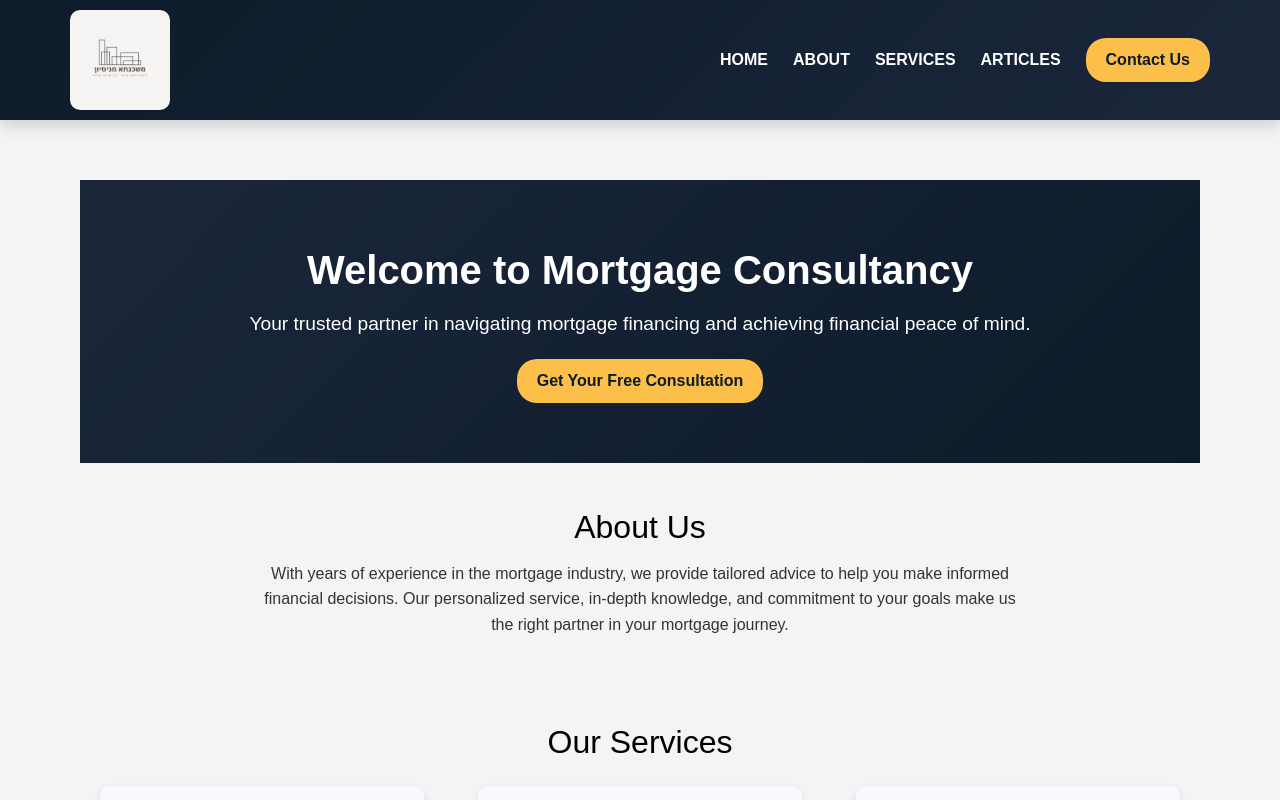
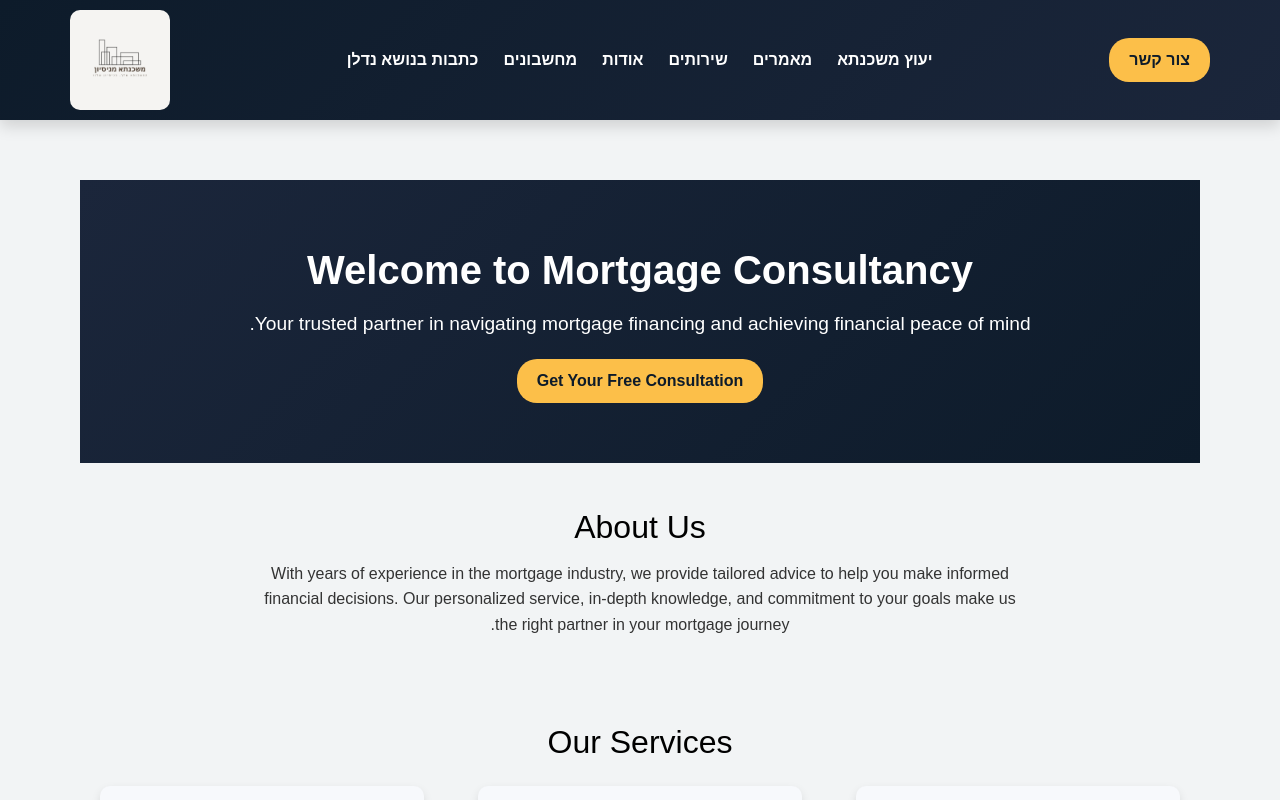
Before and after one commit to aviadazriel/special-web, a React (Create React App) app in the folder client/: page / in a window 1280 px wide. Shown: the top 800 px of the page. Built offline with nearby package versions, Linux system fonts and the light colour scheme; grey boxes are pictures that could not be loaded.

Commit message:
add global style

```diff
--- a/client/src/App.js
+++ b/client/src/App.js
@@ -9,12 +9,15 @@ import Services from './pages/Services';
 import Contact from './pages/Contact';
 import ArticlePage from './pages/ArticlePage';
 import ArticleDetail from './pages/ArticleDetail';
+import GlobalStyles from './GlobalStyles';
 
 
 function App() {
+
   return (
     <Router>
       <PageWrapper>
+      <GlobalStyles />
         <Header />
         <MainContent>
           <Routes>
--- /dev/null
+++ b/client/src/GlobalStyles.js
@@ -0,0 +1,15 @@
+// GlobalStyles.js
+import { createGlobalStyle } from 'styled-components';
+
+const GlobalStyles = createGlobalStyle`
+  body {
+    direction: rtl;
+    text-align: right;
+    font-family: 'Alef', sans-serif; /* Use a font suitable for Hebrew */
+    margin: 0;
+    padding: 0;
+    box-sizing: border-box;
+  }
+`;
+
+export default GlobalStyles;
--- a/client/src/components/Header.js
+++ b/client/src/components/Header.js
@@ -2,27 +2,31 @@ import React, { useState } from 'react';
 import { Link } from 'react-router-dom';
 import styled from 'styled-components';
 import ContactModal from './ContactModal';
-
 
 const Header = () => {
   const [isModalOpen, setIsModalOpen] = useState(false);
   return (
     <HeaderContainer>
       <Nav>
+        <CTAButton onClick={() => setIsModalOpen(true)}>צור קשר</CTAButton>
+
+        <NavLinks>
+        <StyledLink to="/">יעוץ משכנתא</StyledLink>
+        <StyledLink to="/articles">מאמרים</StyledLink>
+
+          <StyledLink to="/services">שירותים</StyledLink>
+          <StyledLink to="/about">אודות</StyledLink>
+
+          <StyledLink to="/about">מחשבונים</StyledLink>
+          <StyledLink to="/about">כתבות בנושא נדלן</StyledLink>
+
+        </NavLinks>
+
         <LogoContainer>
           <Link to="/">
             <Logo src={`${process.env.PUBLIC_URL}/MAIN_LOGO.png`} alt="Company Logo" />
           </Link>
         </LogoContainer>
-
-        <NavLinks>
-          <StyledLink to="/">Home</StyledLink>
-          <StyledLink to="/about">About</StyledLink>
-          <StyledLink to="/services">Services</StyledLink>
-          <StyledLink to="/articles">Articles</StyledLink>
-        </NavLinks>
-
-        <CTAButton onClick={() => setIsModalOpen(true)}>Contact Us</CTAButton>
       </Nav>
       <ContactModal isOpen={isModalOpen} onClose={() => setIsModalOpen(false)} />
     </HeaderContainer>
@@ -48,11 +52,11 @@ const Nav = styled.nav`
   align-items: center;
   justify-content: space-between;
   padding: 0 30px;
+  direction: rtl; /* RTL layout */
 `;
 
 const LogoContainer = styled.div`
-  flex: 1;
-
+  order: 2; /* Moves logo to the right */
 `;
 
 const Logo = styled.img`
@@ -64,12 +68,12 @@ const Logo = styled.img`
 const NavLinks = styled.div`
   display: flex;
   gap: 25px;
+  order: 1; /* Moves navigation links to the left */
 `;
 
 const StyledLink = styled(Link)`
   font-weight: 600;
   color: #ffffff;
-  text-transform: uppercase;
   font-size: 1rem;
   transition: color 0.2s ease-in-out;
 
@@ -86,7 +90,6 @@ const CTAButton = styled.button`
   border: none;
   border-radius: 20px;
   cursor: pointer;
-  margin-left: 25px;  /* Adds space to the left of the button */
   transition: background-color 0.2s ease, transform 0.1s ease;
 
   &:hover {
```
